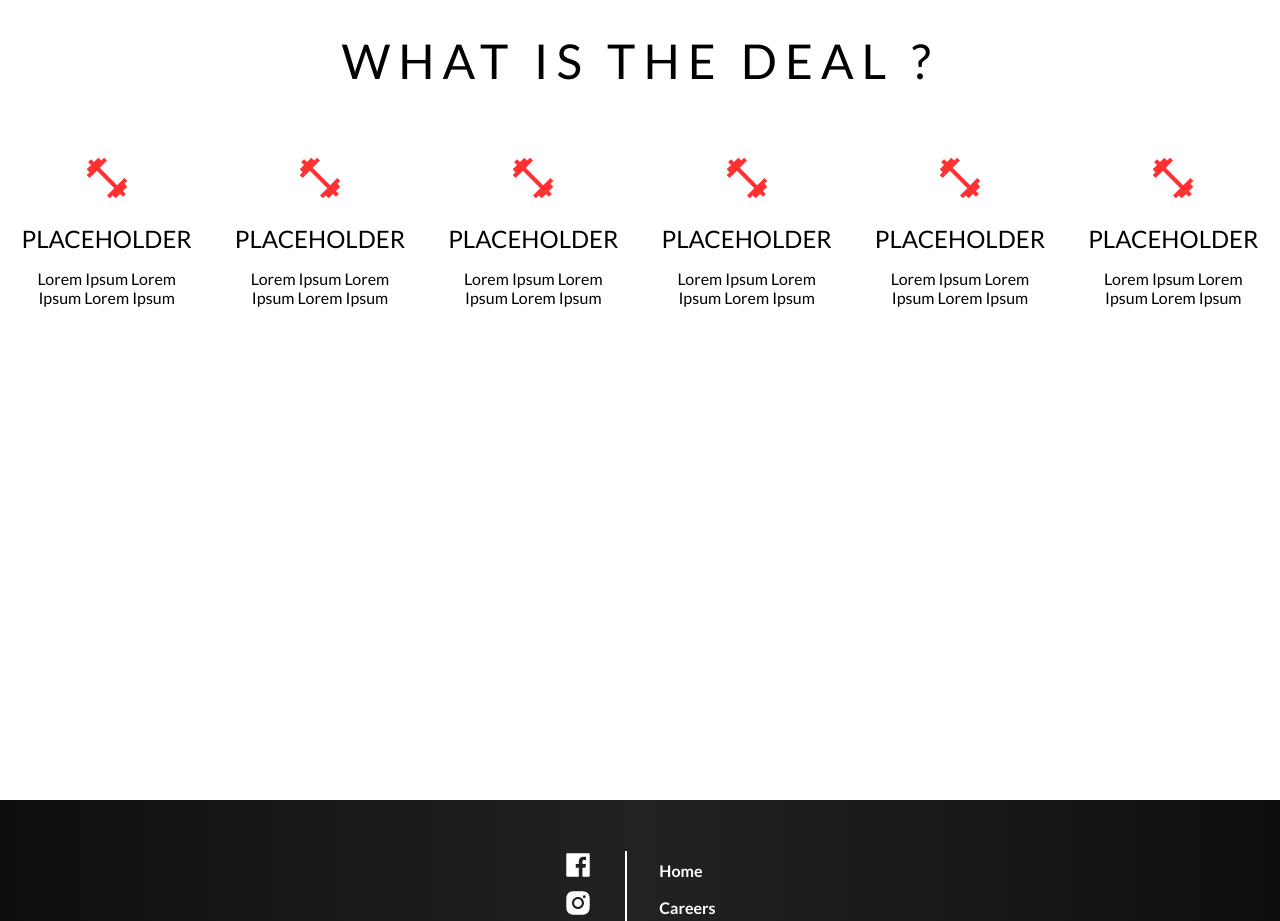
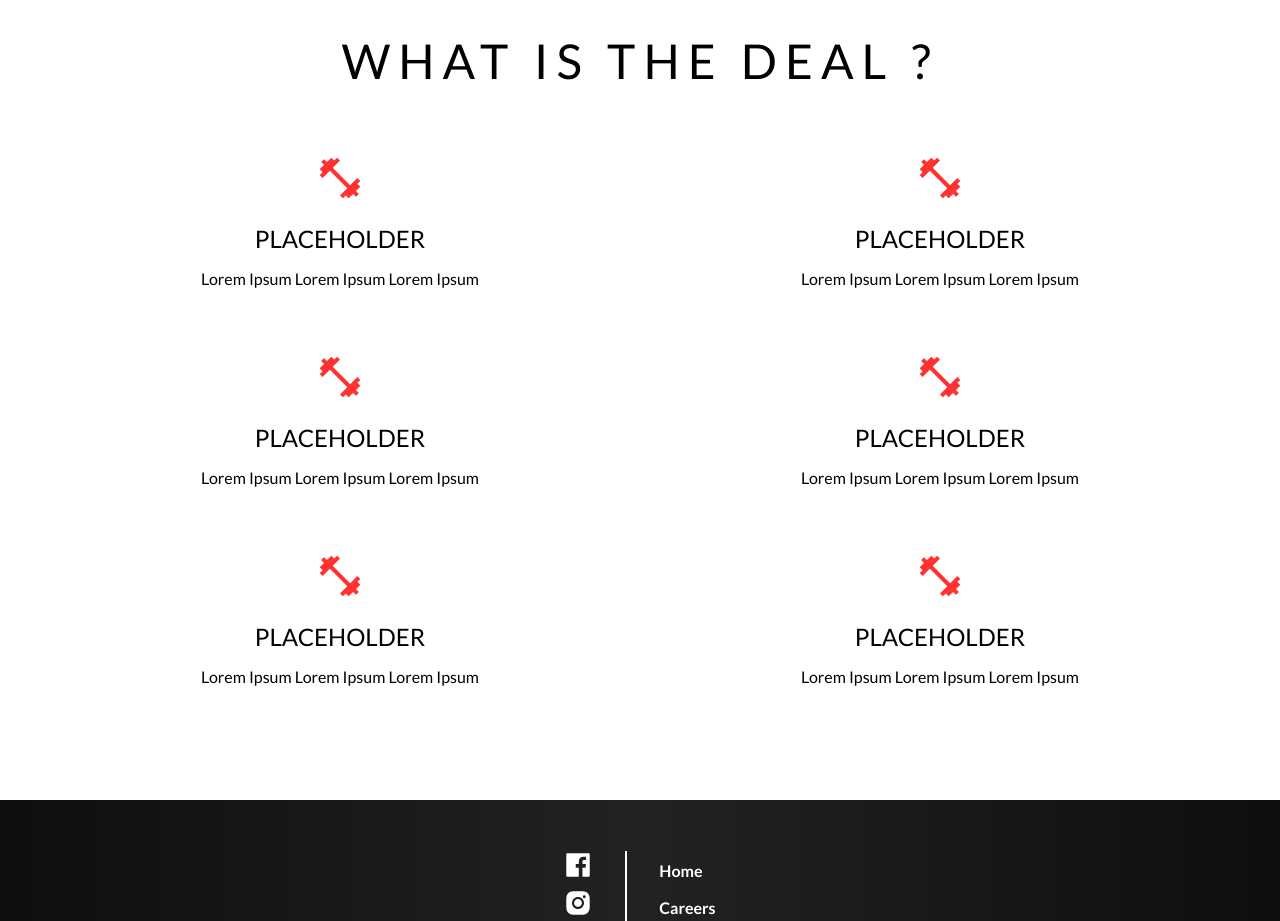
Before and after one commit to SurrenderAt20/fitin, a React (Create React App) app: page /Concept in a window 1280 px wide. Shown: the part 960-1881 px from the top of the page. Built offline with nearby package versions, Linux system fonts and the light colour scheme.

Commit message:
fixing some position issues

```diff
--- a/src/screens/public/Concept.css
+++ b/src/screens/public/Concept.css
@@ -67,16 +67,24 @@
 
 .conceptInfoGrid {
     display: flex;
-    justify-content: space-between;
-    align-items: center;
+    justify-content: center;
     margin-top: 2rem;
-}
+  }
 
-.conceptInfoItem {
-    width: 50%;
+  .conceptInfoGridWrapper {
+    display: flex;
+    flex-wrap: wrap;
+    width: 100%;
+    max-width: 1200px; /* Adjust this value to your needs */
+  }
+
+  .conceptInfoItem {
+    flex: 0 0 50%;
     padding: 1rem;
     margin-bottom: 1rem;
-}
+    box-sizing: border-box;
+  }
+
 
 .reactIconImg {
     width: 100%;
--- a/src/screens/public/Concept.js
+++ b/src/screens/public/Concept.js
@@ -32,13 +32,18 @@ export const Concept = () => {
             <div>What is the deal ?</div>
           </div>
           <div className="conceptInfoGrid">
+            <div className="conceptInfoGridWrapper">
               {conceptItems.map((conceptItem, index) => (
                 <div className="conceptInfoItem" key={index}>
-                <div className="reactIconImg"> {conceptItem.conceptImage}</div>
+                  <div className="reactIconImg">
+                    {" "}
+                    {conceptItem.conceptImage}
+                  </div>
                   <div>{conceptItem.conceptTitle}</div>
                   <p>{conceptItem.conceptText}</p>
                 </div>
               ))}
+            </div>
           </div>
         </div>
       </section>
```
Lines whose indentation alone changed are shown as unchanged.
